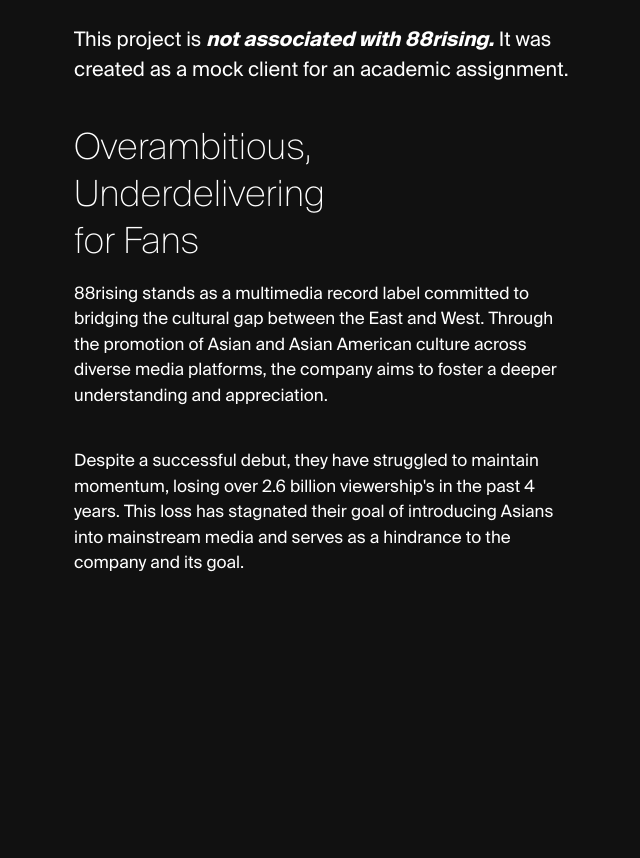
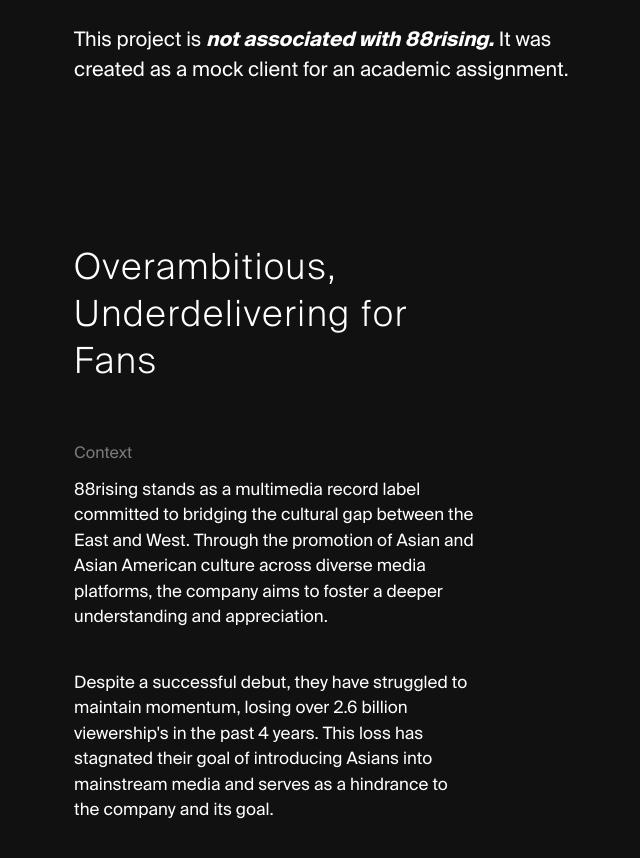
Before and after one commit to Ain3e/SveltekitPortfolio-2025, a SvelteKit app: page /88risingCaseStudy in a window 1280 px wide. Shown: the part 1360-2218 px from the top of the page, without its empty margins (261-901 px from the left). Before the commit the page ends 2016 px from the top, so only its background shows below. Built offline with nearby package versions, Linux system fonts and the light colour scheme.

Commit message:
Fixed font thin to light

```diff
--- a/src/app.css
+++ b/src/app.css
@@ -32,8 +32,8 @@
 /*Thin*/
 @font-face{
     font-family: 'Suisse Intl';
-    src: url('/src/fonts/SuisseIntl-Thin.woff') format("woff");
-    font-weight: 265;
+    src: url('/src/fonts/SuisseIntl-Light.woff') format("woff");
+    font-weight: 300;
     font-style:normal;
 
 }
--- a/src/routes/+layout.svelte
+++ b/src/routes/+layout.svelte
@@ -11,10 +11,17 @@
     :global(h4,h3,h2,h1,p) {
         @apply text-White;
         @apply font-suisseIntl;
+        @apply font-smoothing-antialiased;
     }
 
     :global(h2){
         @apply leading-h2;
+        @apply tracking-wider;
+    }
+
+    :global(h1){
+        @apply leading-h1;
+        @apply tracking-wider;
     }
 
 </style>
--- a/src/routes/88risingCaseStudy/+page.svelte
+++ b/src/routes/88risingCaseStudy/+page.svelte
@@ -142,17 +142,18 @@
         </div>
     </section>
 
-    <section class="mx-5 grid grid-cols-12 gap-x-5 mt-10">
-        <div class="col-start-4 col-span-3">
+    <section class="mx-5 grid grid-cols-12 gap-x-5 mt-40">
+        <div class="col-start-4 col-span-4">
             <h2 class="font-light text-36px">Overambitious, Underdelivering for Fans</h2>
         </div>
-        <div class="col-start-4 col-span-5 mt-4">
-            <p class="font-regular text-17px">88rising stands as a multimedia record label committed to bridging the
+        <div class="col-start-4 col-span-4 mt-14">
+            <h4 class="text-Gray"> Context </h4>
+            <p class="font-regular text-17px mt-3">88rising stands as a multimedia record label committed to bridging the
                 cultural gap between the East and West. Through the promotion of Asian and Asian American culture across
                 diverse media platforms, the company aims to foster a deeper understanding and appreciation. </p>
         </div>
 
-        <div class="col-start-4 col-span-5 mt-10">
+        <div class="col-start-4 col-span-4 mt-10">
             <p class="font-regular text-17px">Despite a successful debut, they have struggled to maintain momentum,
                 losing over 2.6 billion viewership's in the past 4 years. This loss has stagnated their goal of
                 introducing Asians into mainstream media and serves as a hindrance to the company and its goal.</p>
--- a/tailwind.config.js
+++ b/tailwind.config.js
@@ -37,8 +37,27 @@
       lineHeight: {
         'h1': '3.59925rem',
         'h2': '2.9375rem',
-      }
+      },
+      fontSmoothing: {
+        antialiased: '-webkit-font-smoothing: antialiased; -moz-osx-font-smoothing: grayscale;',
+        grayscale: '-webkit-font-smoothing: auto; -moz-osx-font-smoothing: grayscale;',
+      },
     },
   },
-  plugins: [],
+  plugins: [
+    function({ addUtilities }) {
+      const newUtilities = {
+        '.font-smoothing-antialiased': {
+          '-webkit-font-smoothing': 'antialiased',
+          '-moz-osx-font-smoothing': 'grayscale',
+        },
+        '.font-smoothing-auto': {
+          '-webkit-font-smoothing': 'auto',
+          '-moz-osx-font-smoothing': 'auto',
+        },
+      };
+
+      addUtilities(newUtilities, ['responsive', 'hover']);
+    },
+  ],
 }
```
Also changed, not shown: src/fonts/SuisseIntl-Light.woff (added).
